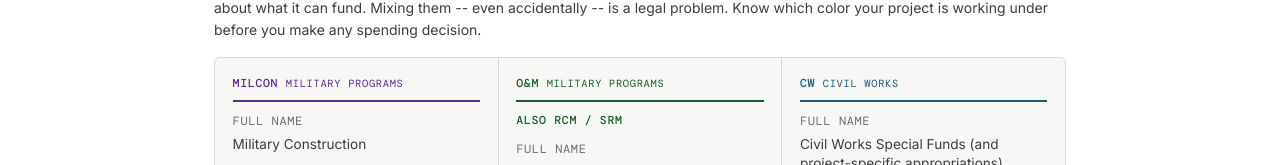
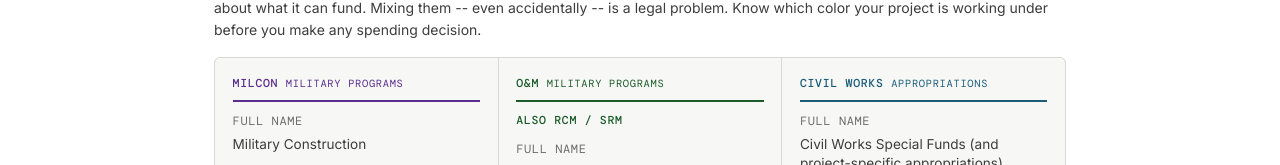
Before and after one commit to leanne-vantuyl/interactive-pm-usace, a plain HTML site: page Funding_Reference.html in a window 1280 px wide. Shown: the part 534-699 px from the top of the page. Drawn offline with nearby package versions, Linux system fonts and the light colour scheme.

Commit message:
Spell out Civil Works Appropriations header to remove ambiguity
'CW' and 'CWSF' were ambiguous in a header context. Full label is clearer.

Co-Authored-By: Claude Sonnet 4.6 <noreply@anthropic.com>
Claude-Session: https://claude.ai/code/session_01H3DpK1ifEnKSe68pZ7hxQ4

```diff
--- a/Funding_Reference.html
+++ b/Funding_Reference.html
@@ -490,7 +490,7 @@
         <div class="money-value">Projects at or below $2M may be funded with O&amp;M. Projects above $2M and up to $6M (the unspecified minor construction ceiling under 10 USC 2805) require MILCON with congressional notification. Projects above $6M require a full MILCON appropriation.</div>
       </div>
       <div class="money-col">
-        <div class="money-col-hdr cwsf">CW <span style="font-weight:400;font-size:.65rem;">Civil Works</span></div>
+        <div class="money-col-hdr cwsf">Civil Works <span style="font-weight:400;font-size:.65rem;">Appropriations</span></div>
         <div class="money-label">Full name</div>
         <div class="money-value">Civil Works Special Funds (and project-specific appropriations)</div>
         <div class="money-label">Used for</div>
```
